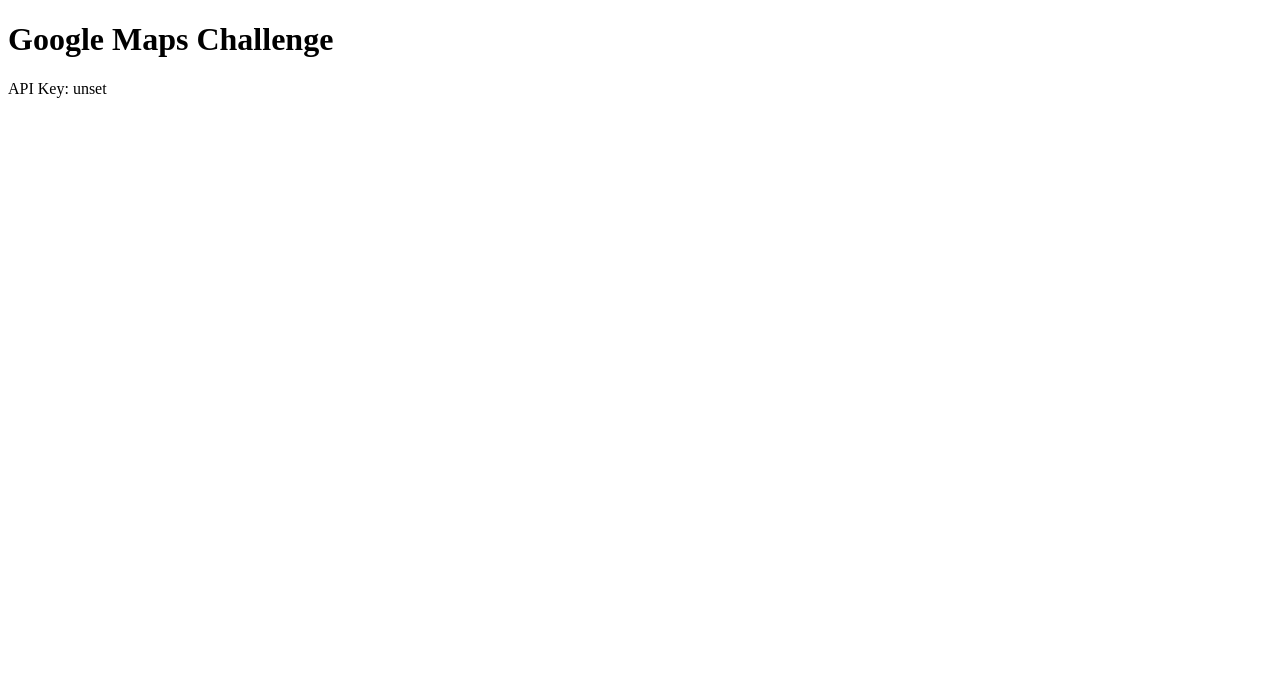
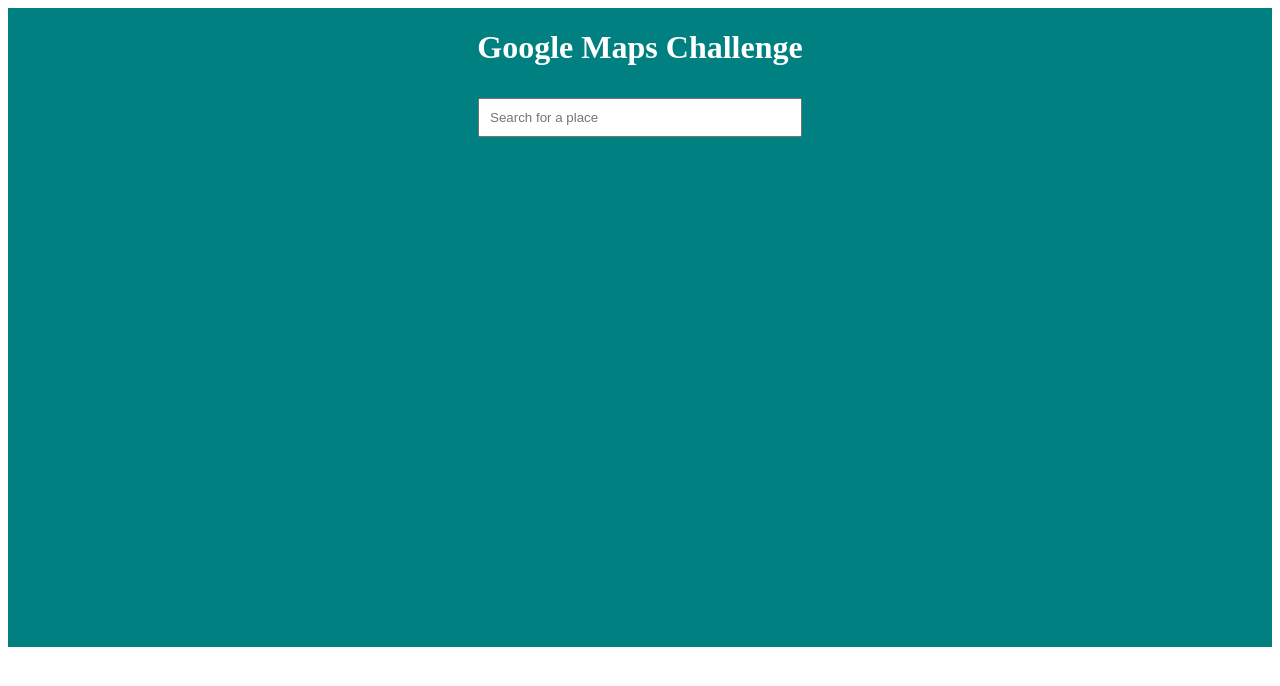
Before and after one commit to Sazilizo/google_maps_api_challenge, a website built with webpack: page src/index.html in a window 1280 px wide. Built offline with nearby package versions, Linux system fonts and the light colour scheme; no server answers.

Commit message:
added the styles and googleApi script to the map and html

```diff
--- a/src/index.html
+++ b/src/index.html
@@ -4,11 +4,35 @@
   <meta charset="UTF-8">
   <meta name="viewport" content="width=device-width, initial-scale=1.0">
   <title>Google Maps Challenge</title>
+  <style>
+    .map_container{
+    background-color: teal;
+    width:100%;
+    height:100%;
+    display: flex;
+    justify-content: center;
+    flex-direction: column;
+    color:white;
+    place-items: center;
+    place-content: center;
+    }
+    #map {
+        height: 500px;
+        width: 90%;
+    }
+    #search-box {
+        margin: 10px;
+        padding: 10px;
+        width: 300px;
+    }
+  </style>
+
 </head>
 <body>
-  <h1>Google Maps Challenge</h1>
-  <div id="api-key">Loading API key...</div>
-
-  <!-- <script src="bundle.js"></script> -->
+    <div class="map_container">
+        <h1>Google Maps Challenge</h1>
+        <input id="search-box" class="controls" type="text" placeholder="Search for a place">
+        <div id="map"></div>
+    </div>
 </body>
 </html>
```
Also changed, not shown: src/googleApi.js (added, +7 -0 lines).
